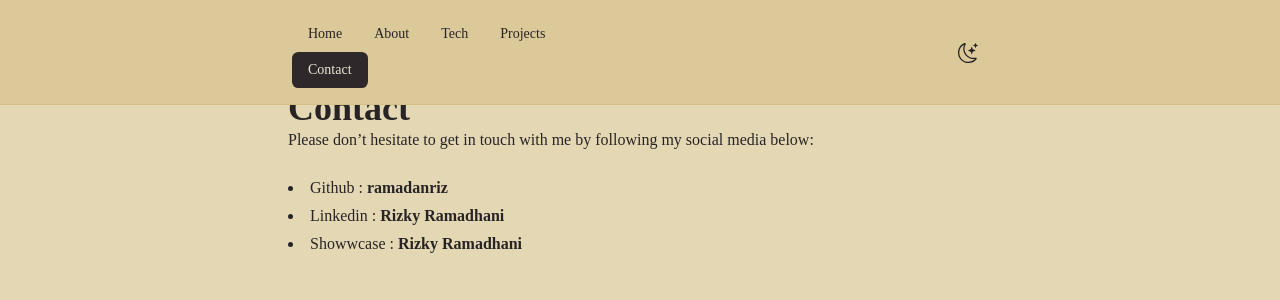
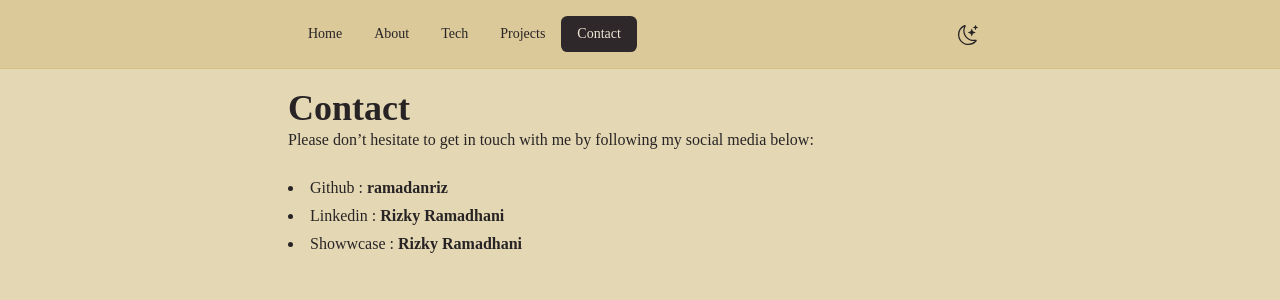
Before and after one commit to ramadanriz/portfolio-website, a React (Vite) app: page /contacts in a window 1280 px wide. Shown: the top 300 px of the page. Built offline with nearby package versions, Linux system fonts and the light colour scheme.

Commit message:
update navbar

```diff
--- a/src/components/Navbar.jsx
+++ b/src/components/Navbar.jsx
@@ -24,7 +24,7 @@ const Navbar = () => {
     }, [theme])
 
     return (
-        <div className='navbar bg-base-200 fixed top-0 left-0 z-50 py-2 px-8 md:py-2 lg:px-32 xl:px-72 border-b border-base-300'>
+        <div className='navbar justify-between bg-base-200 fixed top-0 left-0 z-50 py-2 px-8 md:py-2 lg:px-32 xl:px-72 border-b border-base-300'>
             <div className="navbar-start sm:hidden">
                 <div className="dropdown">
                     <label tabIndex={0} className="btn btn-ghost sm:hidden">
@@ -42,7 +42,7 @@ const Navbar = () => {
                 </div>
             </div>
 
-            <div className="navbar-start hidden sm:flex capitalize">
+            <div className="navbar-start w-auto hidden sm:flex capitalize">
                 <ul className="menu menu-horizontal px-1">
                     {menuLinks.map((menuItem, index) => {
                         return (
@@ -54,7 +54,7 @@ const Navbar = () => {
                 </ul>
             </div>
 
-            <div className="navbar-end">
+            <div className="navbar-end w-auto">
                 <button className="btn btn-square btn-ghost">
                     <label className="swap swap-rotate w-12 h-12">
                         <input
```
